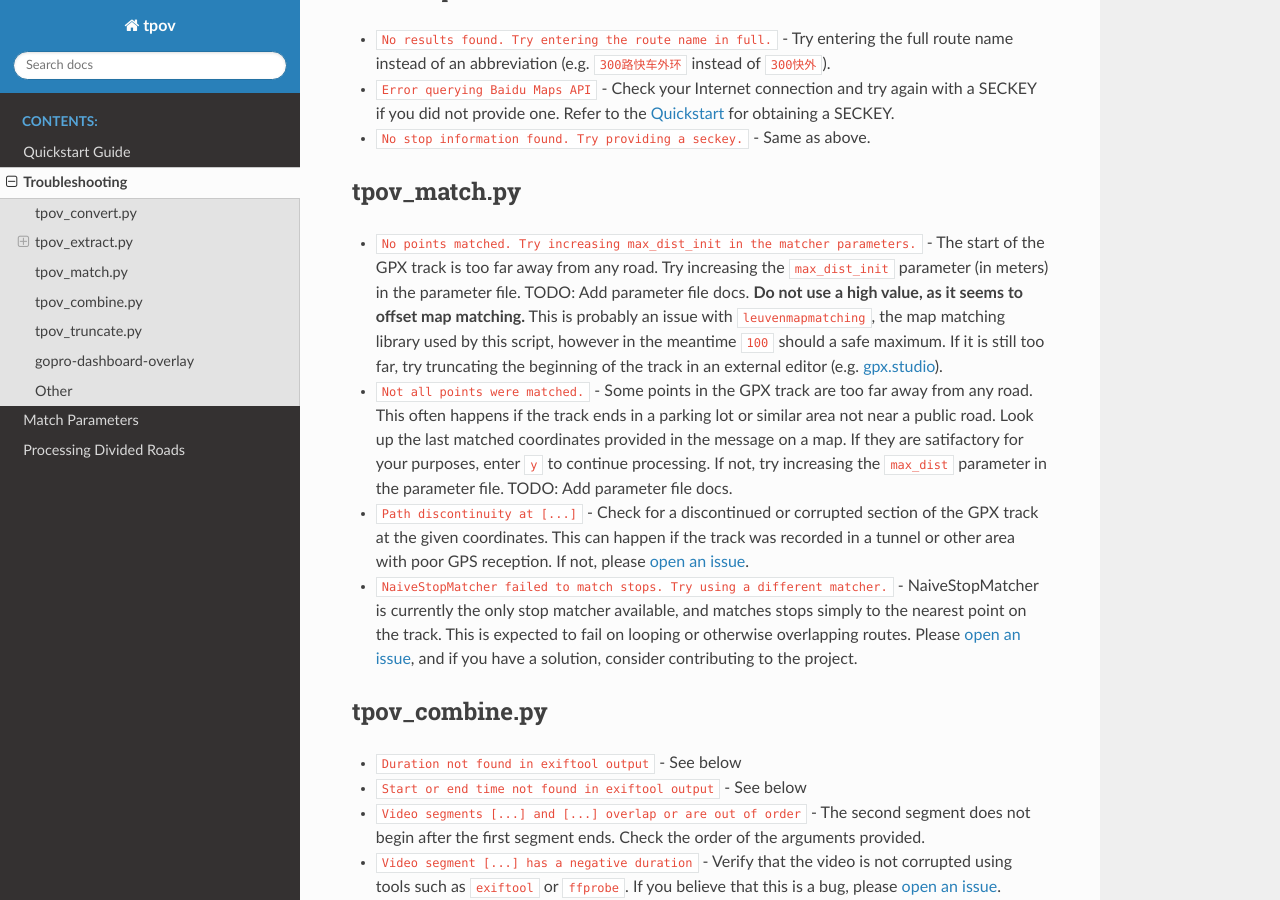
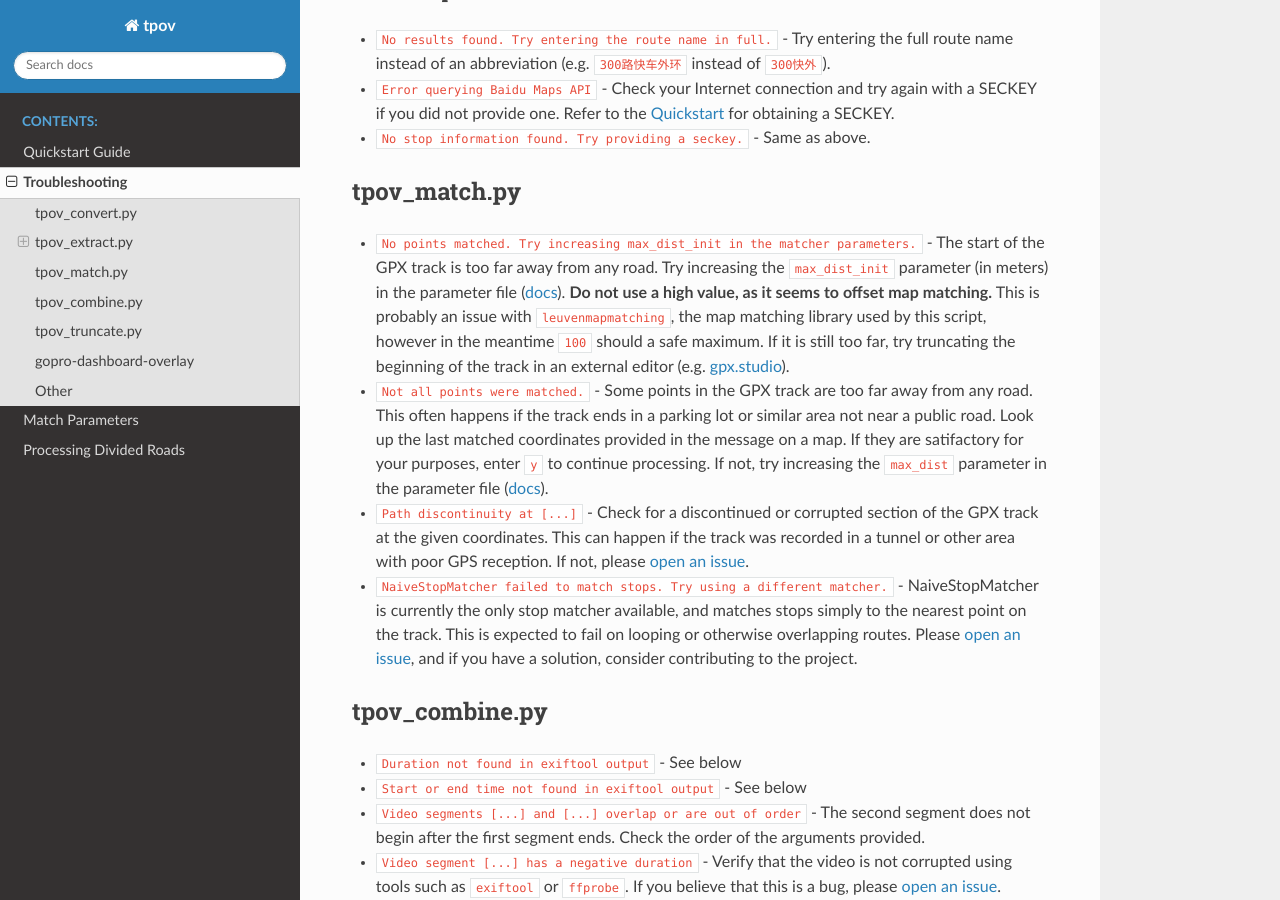
Before and after one commit to CyrilSLi/tpov, a Sphinx documentation site: the page built from docs/en/source/troubleshooting.md, in a window 1280 px wide and 900 px high, scrolled down 883 px. Built offline with Sphinx 7.4.7 and the Read the Docs theme 2.0.0, drawn with Linux system fonts in a browser that asks for light colours.

Commit message:
add docs references

```diff
--- a/docs/en/source/troubleshooting.md
+++ b/docs/en/source/troubleshooting.md
@@ -36,9 +36,9 @@ Please refer to the section for the data source you are using.
 
 ## tpov_match.py
 
-- `No points matched. Try increasing max_dist_init in the matcher parameters.` - The start of the GPX track is too far away from any road. Try increasing the `max_dist_init` parameter (in meters) in the parameter file. TODO: Add parameter file docs. **Do not use a high value, as it seems to offset map matching.** This is probably an issue with `leuvenmapmatching`, the map matching library used by this script, however in the meantime `100` should a safe maximum. If it is still too far, try truncating the beginning of the track in an external editor (e.g. [gpx.studio](https://gpx.studio/)).
+- `No points matched. Try increasing max_dist_init in the matcher parameters.` - The start of the GPX track is too far away from any road. Try increasing the `max_dist_init` parameter (in meters) in the parameter file ([docs](match_params.md)). **Do not use a high value, as it seems to offset map matching.** This is probably an issue with `leuvenmapmatching`, the map matching library used by this script, however in the meantime `100` should a safe maximum. If it is still too far, try truncating the beginning of the track in an external editor (e.g. [gpx.studio](https://gpx.studio/)).
 
-- `Not all points were matched.` - Some points in the GPX track are too far away from any road. This often happens if the track ends in a parking lot or similar area not near a public road. Look up the last matched coordinates provided in the message on a map. If they are satifactory for your purposes, enter `y` to continue processing. If not, try increasing the `max_dist` parameter in the parameter file. TODO: Add parameter file docs.
+- `Not all points were matched.` - Some points in the GPX track are too far away from any road. This often happens if the track ends in a parking lot or similar area not near a public road. Look up the last matched coordinates provided in the message on a map. If they are satifactory for your purposes, enter `y` to continue processing. If not, try increasing the `max_dist` parameter in the parameter file ([docs](match_params.md)).
 
 - `Path discontinuity at [...]` - Check for a discontinued or corrupted section of the GPX track at the given coordinates. This can happen if the track was recorded in a tunnel or other area with poor GPS reception. If not, please [open an issue](#other).
 
```
Also changed, not shown: docs/en/source/process_divided.md (+1 -1 lines), docs/zh_CN/source/process_divided.md (+1 -1 lines), docs/zh_CN/source/troubleshooting.md (+2 -2 lines).
